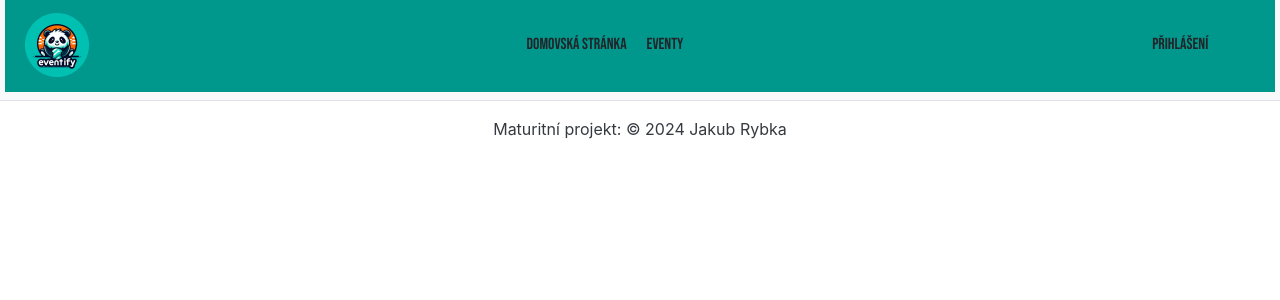
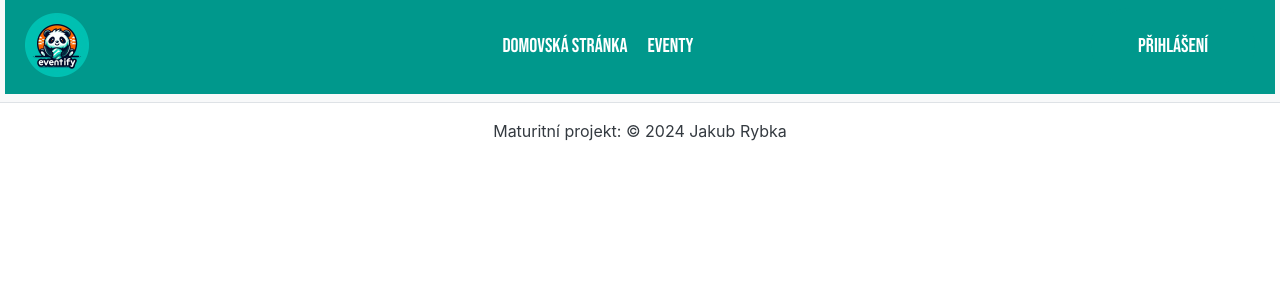
Before and after one commit to RybkaJakub/Eventify, a Django app: template eventify_app/templates/base.html in a window 1280 px wide. Shown: the top 300 px of the page. Run offline with Django 5.2, Linux system fonts and the light colour scheme; the template is opened without the code that fills it, so the values that code supplies are empty; some libraries are stand-ins or nearby versions.

Commit message:
Úprava navbaru

```diff
--- a/eventify_app/static/css/navbar.css
+++ b/eventify_app/static/css/navbar.css
@@ -11,6 +11,8 @@
     font-family: "Bebas Neue", sans-serif;
     font-weight: 400;
     font-style: normal;
+    font-size: 20px;
+    color: white;
 }
 
 @media (max-width: 991px) {
```
